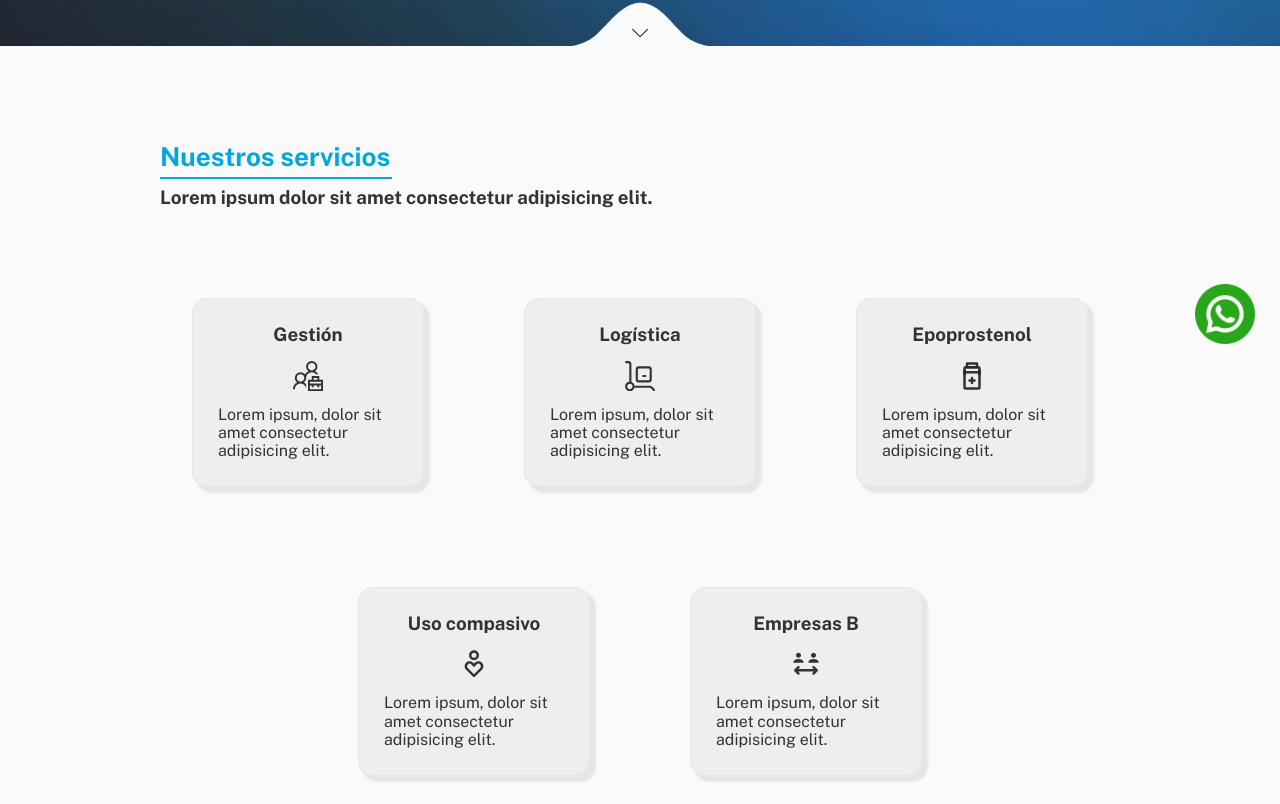
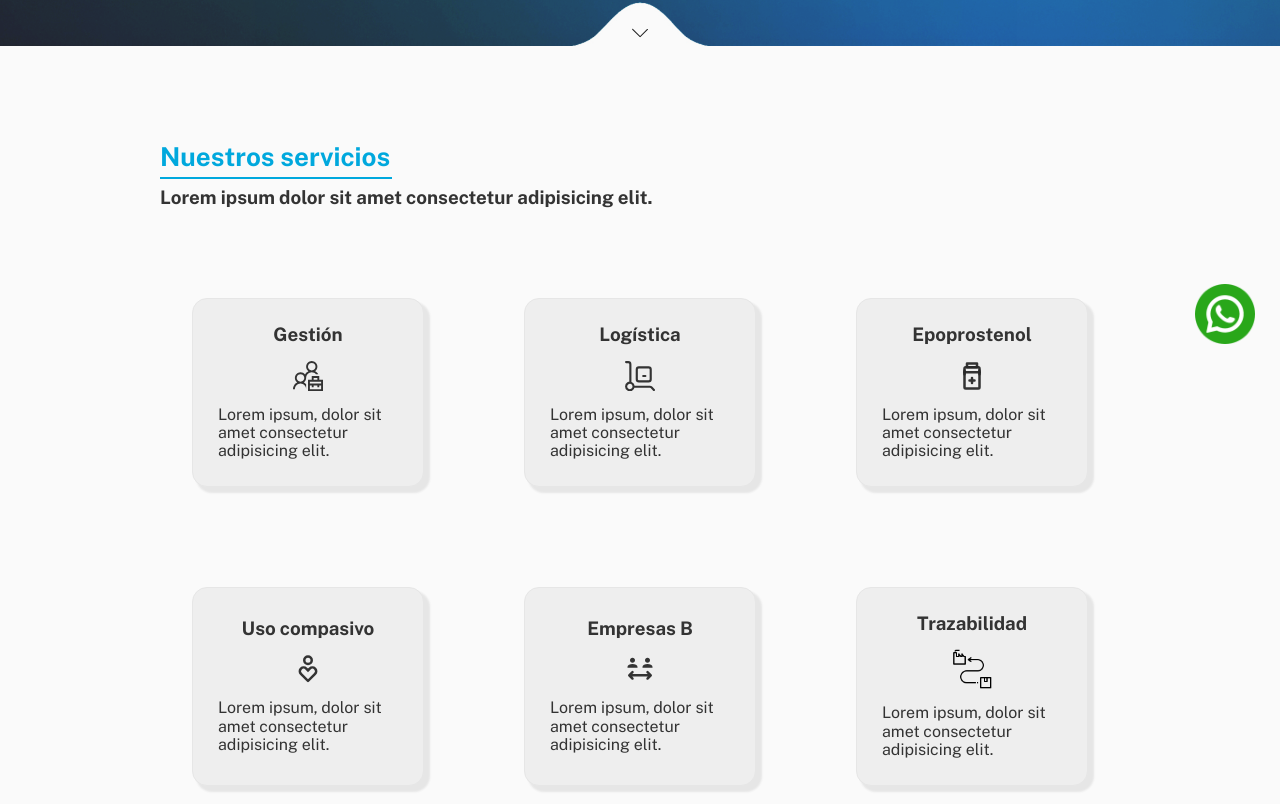
Before and after one commit to DevSync-Solutions/NucleoFarma, a React (Vite) app in the folder client/: page / in a window 1280 px wide. Shown: the part 436-1240 px from the top of the page. Built offline with nearby package versions, Linux system fonts and the light colour scheme.

Commit message:
add trazabilidad in servicios

```diff
--- a/client/src/components/maps/maps.css
+++ b/client/src/components/maps/maps.css
@@ -1,30 +1,31 @@
 iframe {
     width: 100%;
     height: 25rem;
-    margin-bottom: 10rem;
+    margin-bottom: 14rem;
     border: none;
+    box-shadow: -1px -2px 2px 0 rgba(221, 221, 221, 0.747);
 }
 
-@media (min-width: 942px) and (max-width: 1010px) {
+@media (min-width: 1025px) and (max-width: 1260px) {
     iframe {
-        margin-bottom: 11rem;
+        margin-bottom: 13.5rem;
     }
 }
 
-@media (min-width: 768px) and (max-width: 941px) {
+@media (min-width: 769px) and (max-width: 1024px) {
     iframe {
-        margin-bottom: 12rem;
+        margin-bottom: 13rem;
     }
 }
 
-@media (min-width: 396px) and (max-width: 767px) {
+@media (min-width: 396px) and (max-width: 768px) {
     iframe {
-        margin-bottom: 17.5rem;
+        margin-bottom: 24.5rem;
     }
 }
 
 @media (max-width: 395px) {
     iframe {
-        margin-bottom: 18rem;
+        margin-bottom: 25rem;
     }
 }
--- a/client/src/layout/navbar/categories/index.jsx
+++ b/client/src/layout/navbar/categories/index.jsx
@@ -78,8 +78,8 @@ const Categories = ({ className, onFormTitleChange, isMenuOpen, closeMenu }) =>
         {isHomePage ? <ScrollLink smooth={true} duration={500} onClick={closeMenu} to="quienes-somos" offset={-30}><li>¿Quiénes somos?</li></ScrollLink> : <Link to="/" onClick={() => handleLinkClick("quienes-somos")}><li>¿Quiénes somos?</li></Link>}
         {isHomePage ? <ScrollLink smooth={true} duration={500} onClick={closeMenu} to="servicios" offset={-105}><li>Servicios</li></ScrollLink> : <Link to="/" onClick={() => handleLinkClick("servicios")}><li>Servicios</li></Link>}
         {isHomePage ? <ScrollLink smooth={true} duration={500} onClick={closeMenu} to="distribucion" offset={-105}><li>Distribución</li></ScrollLink> : <Link to="/" onClick={() => handleLinkClick("distribucion")}><li>Distribución</li></Link>}
-        {isHomePage ? <ScrollLink smooth={true} duration={500} to="contacto" offset={-110} onClick={handleTitleWork}><li>Trabajá en Nucleo</li></ScrollLink> : <Link to="/" onClick={() => { handleLinkClick("contacto"), onFormTitleChange("¿Querés trabajar") }}><li>Trabajá en Nucleo</li></Link>}
-        {isHomePage ? <ScrollLink smooth={true} duration={500} to="contacto" offset={-110} onClick={handleTitleContact}><li>Contacto</li></ScrollLink> : <Link to="/" onClick={() => { handleLinkClick("contacto"), onFormTitleChange("¿Necesitás comunicarte") }}><li>Contacto</li></Link>}
+        {isHomePage ? <ScrollLink smooth={true} duration={500} onClick={handleTitleWork} to="contacto" offset={-110} ><li>Trabajá en Nucleo</li></ScrollLink> : <Link to="/" onClick={() => { handleLinkClick("contacto"), onFormTitleChange("¿Querés trabajar") }}><li>Trabajá en Nucleo</li></Link>}
+        {isHomePage ? <ScrollLink smooth={true} duration={500} onClick={handleTitleContact} to="contacto" offset={-110} ><li>Contacto</li></ScrollLink> : <Link to="/" onClick={() => { handleLinkClick("contacto"), onFormTitleChange("¿Necesitás comunicarte") }}><li>Contacto</li></Link>}
         {token ? <a href="/" onClick={closeSession}><Button className="no-animation">Cerrar sesión</Button></a> : <Link to="/registro" onClick={scrollToTop}><Button>Proveedores</Button></Link>}
       </ul>
     </>
--- a/client/src/pages/home/home.css
+++ b/client/src/pages/home/home.css
@@ -1,7 +1,6 @@
 /* SERVICIOS */
 .section-servicios {
-  margin-top: 6rem;
-  margin-bottom: 8rem;
+  margin: 6rem 0;
   display: flex;
   flex-direction: column;
   align-items: start;
@@ -32,7 +31,7 @@ section h2 {
   flex-wrap: wrap;
   justify-content: center;
   gap: 80px;
-  margin: 5rem 0 4rem 0;
+  margin: 5rem 0 2rem 0;
 }
 
 .card-servicios {
@@ -53,6 +52,9 @@ section h2 {
 }
 .card-servicios:hover {
   transform: scale(1.03);
+}
+.card-servicios img {
+  width: 40px;
 }
 
 /* QUIENES SOMOS */
--- a/client/src/pages/home/index.jsx
+++ b/client/src/pages/home/index.jsx
@@ -4,6 +4,7 @@ import Main from '../../layout/main'
 import Maps from '../../components/maps'
 import Whatsapp from '../../components/whatsapp'
 import { useForm } from '../../context/form'
+import Trazability from '../../assets/traceability.png'
 import './home.css'
 
 const Home = ({ formTitle, onFormTitleChange }) => {
@@ -46,9 +47,13 @@ const Home = ({ formTitle, onFormTitleChange }) => {
             <svg xmlns="http://www.w3.org/2000/svg" width="30px" viewBox="0 0 24 24"><path fill="currentColor" d="m5.8 18l.9.9q.275.275.275.7t-.275.7q-.275.275-.7.275t-.7-.275l-2.6-2.6q-.3-.3-.3-.7t.3-.7l2.6-2.6q.275-.275.7-.275t.7.275q.275.275.275.7t-.275.7l-.9.9h12.4l-.9-.9q-.275-.275-.275-.7t.275-.7q.275-.275.7-.275t.7.275l2.6 2.6q.3.3.3.7t-.3.7l-2.6 2.6q-.275.275-.7.275t-.7-.275q-.275-.275-.275-.7t.275-.7l.9-.9H5.8ZM2 11v-.575q0-.6.325-1.1t.9-.75q.65-.275 1.338-.425T6 8q.75 0 1.438.15t1.337.425q.575.25.9.75t.325 1.1V11H2Zm12 0v-.575q0-.6.325-1.1t.9-.75q.65-.275 1.338-.425T18 8q.75 0 1.438.15t1.337.425q.575.25.9.75t.325 1.1V11h-8ZM6 7q-.825 0-1.413-.588T4 5q0-.825.588-1.413T6 3q.825 0 1.413.588T8 5q0 .825-.588 1.413T6 7Zm12 0q-.825 0-1.413-.588T16 5q0-.825.588-1.413T18 3q.825 0 1.413.588T20 5q0 .825-.588 1.413T18 7Z"/></svg>
             <p>Lorem ipsum, dolor sit amet consectetur adipisicing elit. </p>
           </div>
+          <div className='card-servicios'>
+            <h3>Trazabilidad</h3>
+            <img src={Trazability} alt='trazabilidad' />
+            <p>Lorem ipsum, dolor sit amet consectetur adipisicing elit. </p>
+          </div>
         </div>
       </Section>
-      {/* <hr /> */}
       <Section id='quienes-somos' className='container section-quienes-somos'>
         <div className='div-title-quienes-somos'>
           <div className='title'>
@@ -67,7 +72,6 @@ const Home = ({ formTitle, onFormTitleChange }) => {
         </div>
 
       </Section>
-      {/* <hr /> */}
       <Section id='distribucion' className='container section-distribucion'>
         <div className='title div-distribucion'>
           <h2>DISTRIBUCION</h2>
```
Also changed, not shown: client/src/assets/traceability.png (added).
